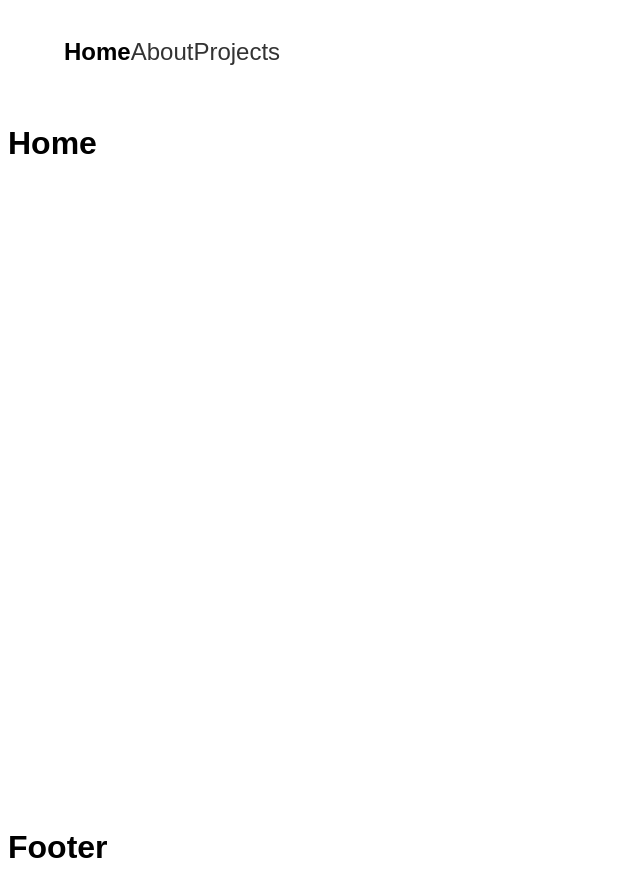
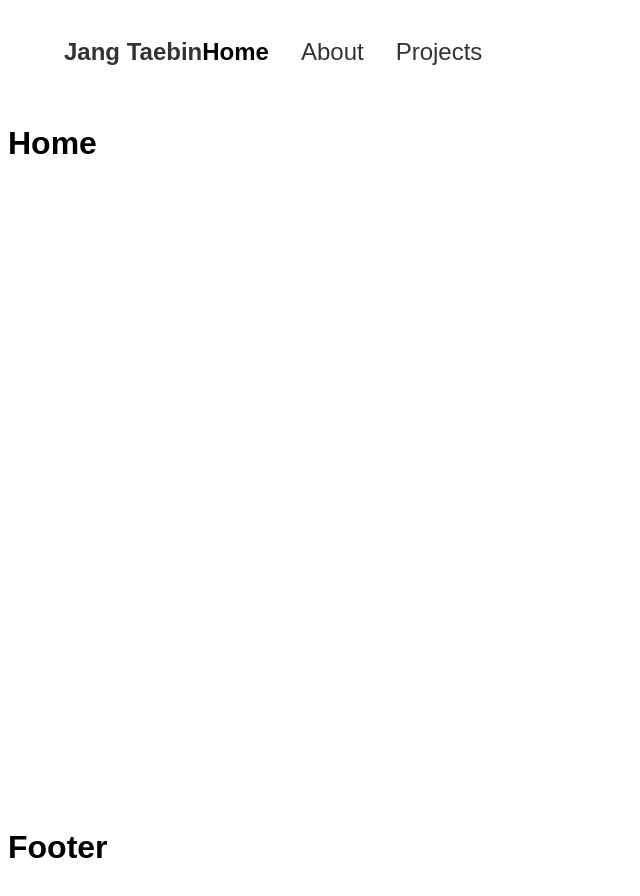
Before and after one commit to jangtaebin3/jangtaebin3.github.io, a React (Vite) app: page / in a window 1280 px wide. Shown: the whole page, without its empty margins (0-640 px from the left). Built offline with nearby package versions, Linux system fonts and the light colour scheme.

Commit message:
[FEAT] 홈 이동 타이틀 추가

```diff
--- a/src/components/NavBar/NavBar.tsx
+++ b/src/components/NavBar/NavBar.tsx
@@ -1,11 +1,14 @@
-import { NavWrapper, NavItem } from './style'
+import { NavWrapper, Title, NavItems, NavItem } from './style'
 
 const NavBar = () => {
   return (
     <NavWrapper>
-      <NavItem to="/" end>Home</NavItem>
-      <NavItem to="/about">About</NavItem>
-      <NavItem to="/projects">Projects</NavItem>
+      <Title to="/">Jang Taebin</Title>
+      <NavItems>
+        <NavItem to="/" end>Home</NavItem>
+        <NavItem to="/about">About</NavItem>
+        <NavItem to="/projects">Projects</NavItem>
+      </NavItems>
     </NavWrapper>
   )
 }
```
